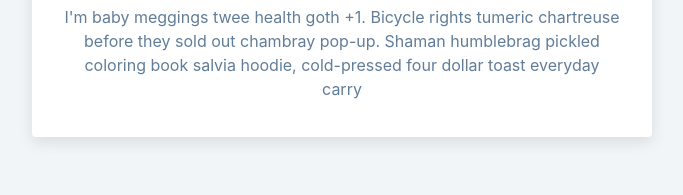
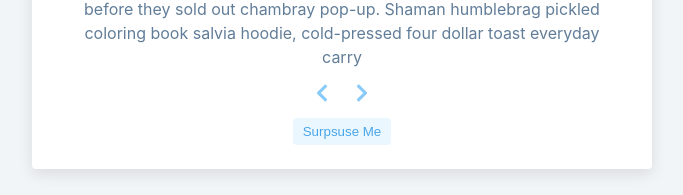
Before and after one commit to o0p/reviews-react, a React (Create React App) app: page / in a window 1280 px wide. Shown: the part 512-707 px from the top of the page, without its empty margins (298-981 px from the left). Built offline with nearby package versions, Linux system fonts and the light colour scheme.

Commit message:
Add left/right surpsie btns to main pg

```diff
--- a/src/Review.js
+++ b/src/Review.js
@@ -17,6 +17,15 @@
       <h4 className="author">{name}</h4>
       <p className="job">{job}</p>
       <p className="info">{text}</p>
+      <div className="button-container">
+        <button className="prev-btn">
+          <FaChevronLeft />
+        </button>
+        <button className="next-btn">
+          <FaChevronRight />
+        </button>
+      </div>
+      <button className="random-btn">surpsuse me</button>
     </article>
   );
 };
```
